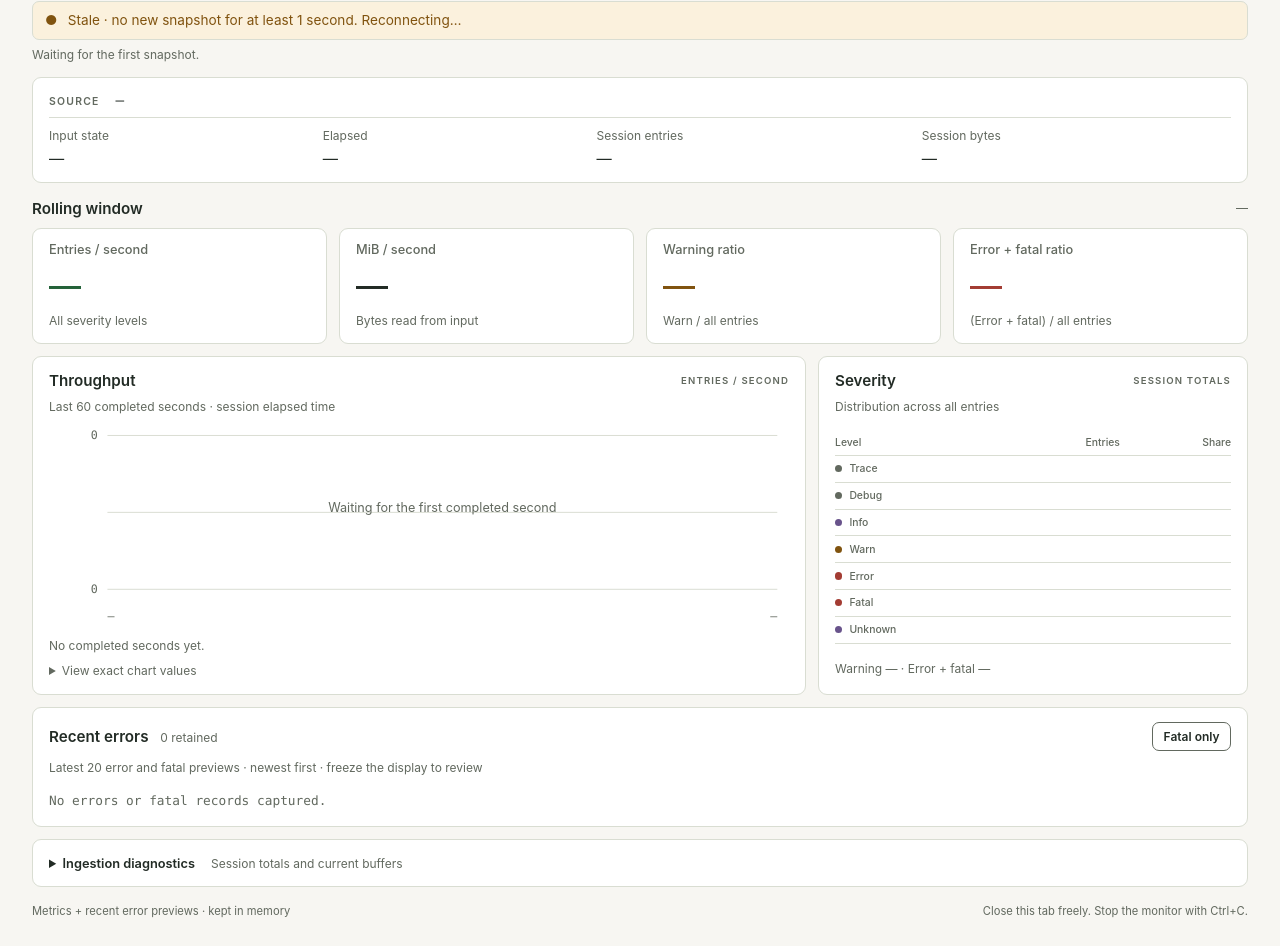
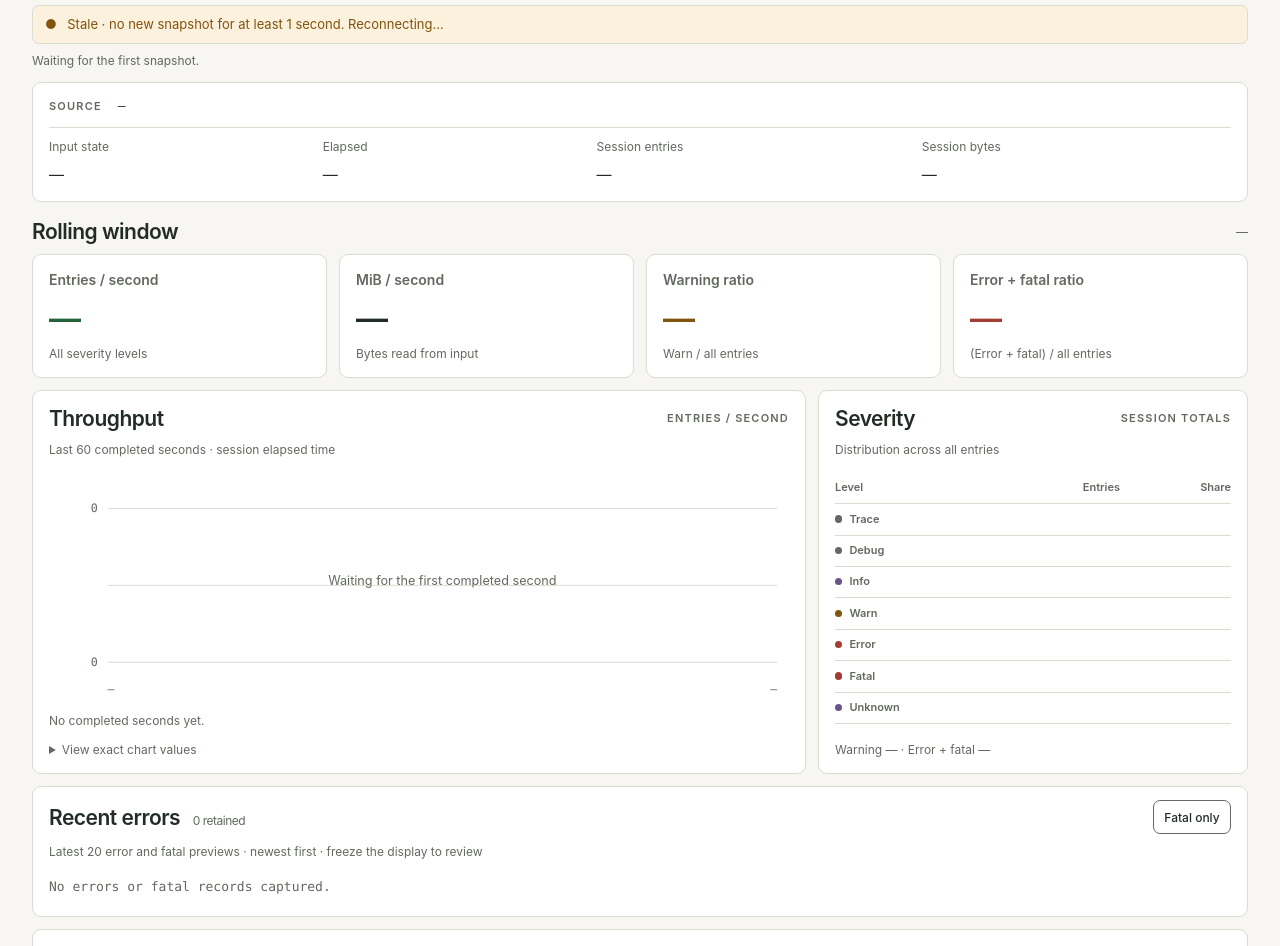
Before and after one commit to ding-labs/tell-tail, a plain HTML site: page web/index.html in a window 1280 px wide. Shown: the part 154-1100 px from the top of the page. Drawn offline with Linux system fonts and the light colour scheme; no server answers.

Commit message:
Align dashboard typography with Ding Console

```diff
--- a/web/dashboard.css
+++ b/web/dashboard.css
@@ -1,5 +1,4 @@
-/* Color values and roles mirror Ding's design/tokens.css.
-   Keep component geometry local; this is the shared palette, in both themes. */
+/* Foundation mirrors Ding's design/tokens.css and console typography. */
 :root {
   color-scheme: light dark;
   --ding-bg: light-dark(#f7f6f2, #171c19);
@@ -17,17 +16,19 @@
   --ding-incident: light-dark(#a33c33, #f0a398);
   --ding-incident-soft: light-dark(#f9eae7, #3d2826);
   --ding-logo-bg: #171c19;
-  font-family: -apple-system, BlinkMacSystemFont, "Segoe UI", sans-serif;
+  --ding-font: -apple-system, BlinkMacSystemFont, "Segoe UI", sans-serif;
+  --ding-mono: "SFMono-Regular", Consolas, "Liberation Mono", monospace;
+  font-family: var(--ding-font);
   color: var(--ding-text);
   background: var(--ding-bg);
   font-synthesis: none;
 }
 ::selection { background: var(--ding-violet-soft); color: var(--ding-text); }
 * { box-sizing: border-box; }
-body { margin: 0; }
+body { margin: 0; font-size: 14px; line-height: 1.6; }
 a { color: var(--ding-brand); }
 button, summary { -webkit-tap-highlight-color: transparent; }
-button { font: inherit; font-size: .85rem; font-weight: 600; padding: .7rem 1rem; border: 1px solid var(--ding-muted); border-radius: 7px; background: var(--ding-surface); color: var(--ding-text); cursor: pointer; }
+button { font: inherit; font-size: 13px; font-weight: 500; padding: .7rem 1rem; border: 1px solid var(--ding-muted); border-radius: 7px; background: var(--ding-surface); color: var(--ding-text); cursor: pointer; }
 button:hover { background: var(--ding-subtle); }
 button:disabled { opacity: .55; cursor: default; }
 button[aria-pressed="true"] { border-color: var(--ding-brand); background: var(--ding-brand-soft); color: var(--ding-brand); }
@@ -35,44 +36,44 @@ button[aria-pressed="true"] { border-color: var(--ding-brand); background: var(-
 [hidden] { display: none !important; }
 .shell { max-width: 1360px; margin: auto; padding: 0 2rem; }
 .masthead { display: flex; align-items: center; justify-content: space-between; border-bottom: 1px solid var(--ding-border); height: 64px; gap: 1rem; }
-.brand { display: inline-flex; align-items: center; gap: .8rem; color: var(--ding-text); font: 600 1.25rem ui-monospace, "SFMono-Regular", Consolas, monospace; text-decoration: none; letter-spacing: -.04em; }
+.brand { display: inline-flex; align-items: center; gap: .8rem; color: var(--ding-text); font: 650 26px/1 var(--ding-font); text-decoration: none; letter-spacing: -.8px; }
 .brand-mark { display: block; flex: none; width: 40px; height: 32px; background: var(--ding-logo-bg); border-radius: 5px; }
-.local-label, .label, .eyebrow { color: var(--ding-muted); font-size: .65rem; font-weight: 600; letter-spacing: .12em; }
+.local-label, .label, .eyebrow { color: var(--ding-muted); font-size: 11px; font-weight: 600; letter-spacing: 1.2px; }
 .local-label span { color: var(--ding-muted); margin: 0 .7rem; }
 main { padding: 1.25rem 0 1rem; }
 .heading, .section-heading { display: flex; align-items: center; justify-content: space-between; gap: 1rem; }
 .eyebrow { margin: 0 0 .35rem; color: var(--ding-brand); }
-h1 { font-size: 1.75rem; font-weight: 600; letter-spacing: -.04em; margin: 0; }
-h2 { font-size: .95rem; font-weight: 600; margin: 0; }
-h3 { font-size: .8rem; font-weight: 500; margin: 0; color: var(--ding-muted); }
-p { line-height: 1.5; }
+h1 { font-size: 29px; line-height: 1.25; font-weight: 600; letter-spacing: -.8px; margin: 0; }
+h2 { font-size: 21px; line-height: 1.3; font-weight: 600; letter-spacing: -.5px; margin: 0; }
+h3 { font-size: 14px; line-height: 1.5; font-weight: 600; margin: 0; color: var(--ding-muted); }
+p { line-height: 1.6; }
 .controls { display: flex; gap: .5rem; flex-wrap: wrap; }
-.connection { color: var(--ding-muted); margin-top: 1rem; padding: .5rem .75rem; background: var(--ding-subtle); border: 1px solid var(--ding-border); border-radius: 7px; font-size: .85rem; line-height: 1.5; }
+.connection { color: var(--ding-muted); margin-top: 1rem; padding: .5rem .75rem; background: var(--ding-subtle); border: 1px solid var(--ding-border); border-radius: 7px; font-size: 13px; line-height: 1.6; }
 .connection::before { content: "●"; padding-right: .65rem; }
 .connection[data-tone="live"] { color: var(--ding-violet); border-color: var(--ding-border); background: var(--ding-violet-soft); }
 .connection[data-tone="warning"] { color: var(--ding-attention); border-color: var(--ding-border); background: var(--ding-attention-soft); }
 .connection[data-tone="error"] { color: var(--ding-incident); border-color: var(--ding-border); background: var(--ding-incident-soft); }
-.display-note { font-size: .75rem; color: var(--ding-muted); margin: .4rem 0 .75rem; min-height: 1.2rem; }
+.display-note { font-size: 12px; color: var(--ding-muted); margin: .4rem 0 .75rem; min-height: 1.2rem; }
 .source-panel { border: 1px solid var(--ding-border); border-radius: 9px; background: var(--ding-surface); padding: .85rem 1rem; }
 .source { display: flex; align-items: baseline; gap: 1rem; }
-#source { font: .9rem ui-monospace, "SFMono-Regular", Consolas, monospace; overflow-wrap: anywhere; min-width: 0; }
+#source { font: 13px/1.6 var(--ding-mono); overflow-wrap: anywhere; min-width: 0; }
 dl { margin: 0; }
 .session-meta { display: grid; grid-template-columns: 1fr 1fr 1.2fr 1.2fr; gap: 1rem; border-top: 1px solid var(--ding-border); padding-top: .6rem; margin-top: .6rem; }
-dt { color: var(--ding-muted); font-size: .75rem; }
-dd { font-size: .95rem; margin: .4rem 0 0; font-variant-numeric: tabular-nums; overflow-wrap: anywhere; }
+dt { color: var(--ding-muted); font-size: 12px; }
+dd { font-size: 15px; margin: .4rem 0 0; font-variant-numeric: tabular-nums; overflow-wrap: anywhere; }
 .section-heading { margin: 1rem 0 .6rem; }
-.section-heading p { color: var(--ding-muted); margin: 0; font-size: .75rem; text-align: right; }
+.section-heading p { color: var(--ding-muted); margin: 0; font-size: 12px; text-align: right; }
 .metrics-grid { display: grid; grid-template-columns: repeat(4, minmax(0, 1fr)); gap: .75rem; }
 .metric { border: 1px solid var(--ding-border); background: var(--ding-surface); border-radius: 9px; padding: .85rem 1rem; min-width: 0; }
-.metric-value { font-size: clamp(1.5rem, 3vw, 2rem); line-height: 1.2; font-weight: 500; letter-spacing: -.045em; margin: .6rem 0 .4rem; font-variant-numeric: tabular-nums; overflow-wrap: anywhere; }
+.metric-value { font-size: 32px; line-height: 1.2; font-weight: 600; letter-spacing: -1px; margin: .6rem 0 .4rem; font-variant-numeric: tabular-nums; overflow-wrap: anywhere; }
 .accent { color: var(--ding-brand); }
 #warning-ratio { color: var(--ding-attention); }
 #error-ratio { color: var(--ding-incident); }
-.metric > p:last-child, .subtle, figcaption { color: var(--ding-muted); font-size: .75rem; margin: 0; }
+.metric > p:last-child, .subtle, figcaption { color: var(--ding-muted); font-size: 12px; margin: 0; }
 .detail-grid { display: grid; grid-template-columns: minmax(0, 1.8fr) minmax(0, 1fr); gap: .75rem; margin: .75rem 0; }
 .panel { min-width: 0; border: 1px solid var(--ding-border); border-radius: 9px; background: var(--ding-surface); padding: .85rem 1rem; }
 .panel .section-heading { margin: 0 0 .5rem; }
-.panel .section-heading .label { font-size: .6rem; text-align: right; }
+.panel .section-heading .label { font-size: 11px; text-align: right; }
 figure { margin: 1rem 0 0; }
 #chart { display: block; width: 100%; overflow: visible; }
 .chart-surface { position: relative; }
@@ -81,17 +82,17 @@ figure { margin: 1rem 0 0; }
 #chart-motion { width: 100%; height: 100%; will-change: transform; }
 #chart-motion svg { display: block; width: 100%; height: 100%; overflow: visible; }
 .chart-grid path { stroke: var(--ding-border); stroke-width: 1; fill: none; }
-.chart-labels, .chart-empty { fill: var(--ding-muted); font: 12px ui-monospace, "SFMono-Regular", Consolas, monospace; }
-.chart-empty { font: 13px -apple-system, BlinkMacSystemFont, "Segoe UI", sans-serif; }
+.chart-labels, .chart-empty { fill: var(--ding-muted); font: 12px var(--ding-mono); }
+.chart-empty { font: 13px var(--ding-font); }
 .chart-area { fill: var(--ding-brand); fill-opacity: .08; }
 .chart-line { stroke: var(--ding-brand); stroke-width: 2; fill: none; stroke-linejoin: round; }
 .chart-dots { fill: var(--ding-brand); }
 figcaption { margin: .25rem 0 .6rem; }
-summary { cursor: pointer; font-size: .8rem; line-height: 1.5; }
-.chart-data summary { color: var(--ding-muted); font-size: .75rem; }
+summary { cursor: pointer; font-size: 13px; line-height: 1.6; }
+.chart-data summary { color: var(--ding-muted); font-size: 12px; }
 .table-scroll { max-height: 240px; overflow: auto; margin-top: .7rem; }
-table { width: 100%; border-collapse: collapse; font-size: .8rem; font-variant-numeric: tabular-nums; }
-th { text-align: left; color: var(--ding-muted); font-size: .65rem; font-weight: 500; }
+table { width: 100%; border-collapse: collapse; font-size: 13px; font-variant-numeric: tabular-nums; }
+th { text-align: left; color: var(--ding-muted); font-size: 11px; font-weight: 600; }
 td, th { padding: .4rem 0; border-bottom: 1px solid var(--ding-border); overflow-wrap: anywhere; }
 td:last-child, th:last-child { text-align: right; }
 .severity-table { margin: .85rem 0 1rem; table-layout: fixed; }
@@ -104,18 +105,18 @@ td:last-child, th:last-child { text-align: right; }
 .diagnostics summary { font-weight: 600; }
 .recent-panel { margin: .75rem 0; }
 .recent-panel h2 .subtle { margin-left: .5rem; font-weight: 400; white-space: nowrap; }
-.recent-panel button { padding: .4rem .65rem; font-size: .75rem; }
-.recent-empty { color: var(--ding-muted); font: .8rem ui-monospace, "SFMono-Regular", Consolas, monospace; margin: 1rem 0 .25rem; }
+.recent-panel button { padding: .4rem .65rem; font-size: 12px; }
+.recent-empty { color: var(--ding-muted); font: 13px/1.6 var(--ding-mono); margin: 1rem 0 .25rem; }
 .recent-errors { list-style: none; margin: .75rem 0 0; padding: 0; max-height: 280px; overflow: auto; scrollbar-gutter: stable; }
 .recent-errors li { padding: .6rem 0; border-top: 1px solid var(--ding-border); }
-.recent-meta { display: flex; align-items: baseline; gap: .75rem; color: var(--ding-muted); font-size: .7rem; font-variant-numeric: tabular-nums; }
-.recent-level { font-size: .65rem; font-weight: 600; text-transform: uppercase; }
+.recent-meta { display: flex; align-items: baseline; gap: .75rem; color: var(--ding-muted); font-size: 12px; font-variant-numeric: tabular-nums; }
+.recent-level { font-size: 11px; font-weight: 600; text-transform: uppercase; }
 .recent-error { color: var(--ding-incident); }
 .recent-fatal { color: var(--ding-incident); }
-.recent-errors pre { margin: .4rem 0 0; font: .8rem/1.5 ui-monospace, "SFMono-Regular", Consolas, monospace; white-space: pre-wrap; overflow-wrap: anywhere; }
-.diagnostics summary span { font-weight: 400; color: var(--ding-muted); margin-left: .8rem; font-size: .75rem; }
+.recent-errors pre { margin: .4rem 0 0; font: 13px/1.6 var(--ding-mono); white-space: pre-wrap; overflow-wrap: anywhere; }
+.diagnostics summary span { font-weight: 400; color: var(--ding-muted); margin-left: .8rem; font-size: 12px; }
 .diagnostic-grid { display: grid; grid-template-columns: repeat(4, minmax(0, 1fr)); gap: 1.5rem; padding: 1.5rem 0; }
-footer { display: flex; justify-content: space-between; gap: 1rem; padding: 0 0 2rem; color: var(--ding-muted); font-size: .7rem; line-height: 1.5; }
+footer { display: flex; justify-content: space-between; gap: 1rem; padding: 0 0 2rem; color: var(--ding-muted); font-size: 12px; line-height: 1.5; }
 @media (min-width: 1000px) { .chart-panel { display: flex; flex-direction: column; } .chart-panel figure { margin-top: auto; } }
 @media (max-width: 1000px) { .shell { padding: 0 1.5rem; } .detail-grid { grid-template-columns: 1fr; } .metrics-grid { grid-template-columns: repeat(2, minmax(0, 1fr)); } .diagnostic-grid { grid-template-columns: repeat(2, minmax(0, 1fr)); } }
-@media (max-width: 560px) { .shell { padding: 0 1rem; } .masthead { height: 70px; } .local-label { font-size: .55rem; } main { padding-top: 1.5rem; } .heading { align-items: flex-start; flex-direction: column; } h1 { font-size: 1.75rem; } .session-meta { grid-template-columns: repeat(2, minmax(0, 1fr)); } .metric, .panel, .source-panel { padding: 1rem; } .metric-value { font-size: 1.65rem; } .section-heading { align-items: baseline; } .section-heading p { max-width: 55%; } .diagnostics summary span { display: block; margin: .25rem 0 0 1rem; } footer { flex-direction: column; gap: .5rem; } }
+@media (max-width: 560px) { .shell { padding: 0 1rem; } .masthead { height: 70px; } .local-label { font-size: 10px; letter-spacing: .8px; } main { padding-top: 1.5rem; } .heading { align-items: flex-start; flex-direction: column; } h1 { font-size: 25px; } .session-meta { grid-template-columns: repeat(2, minmax(0, 1fr)); } .metric, .panel, .source-panel { padding: 1rem; } .metric-value { font-size: 28px; } .section-heading { align-items: baseline; } .section-heading p { max-width: 55%; } .diagnostics summary span { display: block; margin: .25rem 0 0 1rem; } footer { flex-direction: column; gap: .5rem; } }
```
Also changed, not shown: docs/DESIGN.md (+8 -3 lines).
